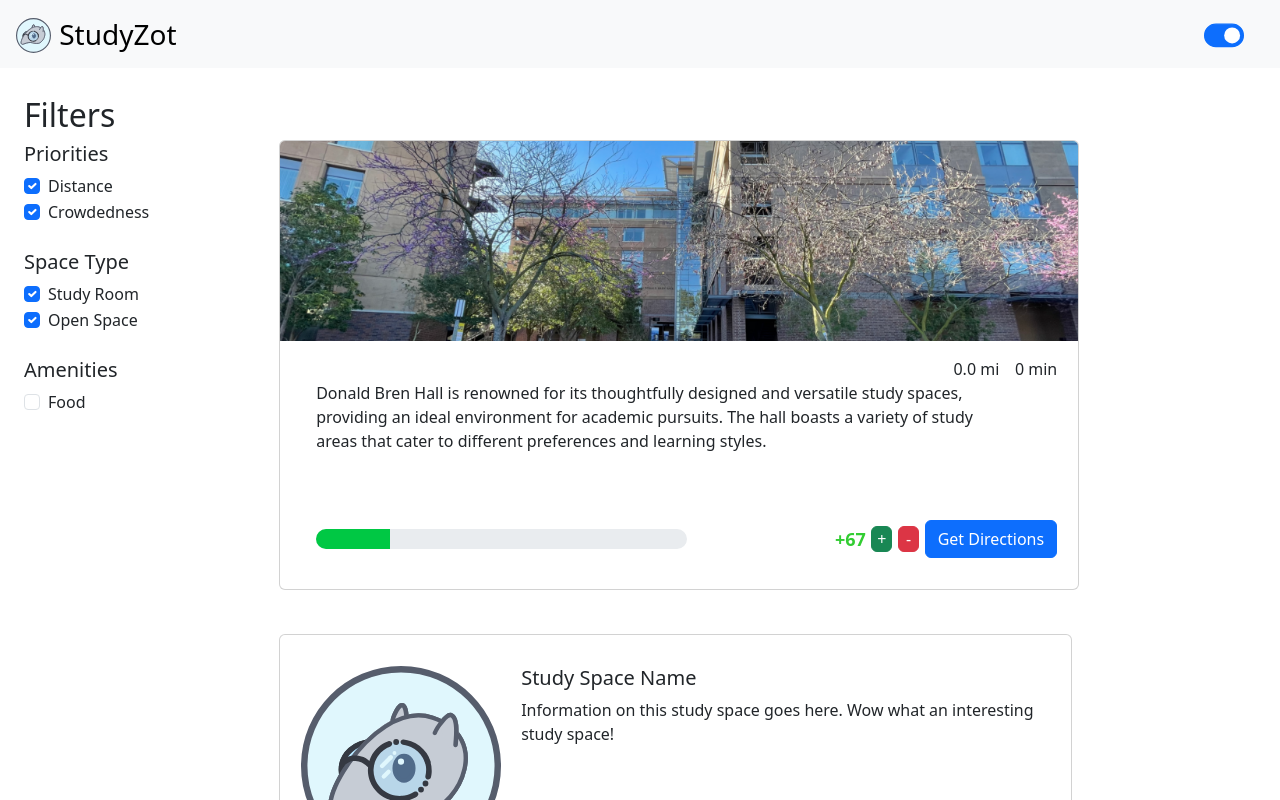
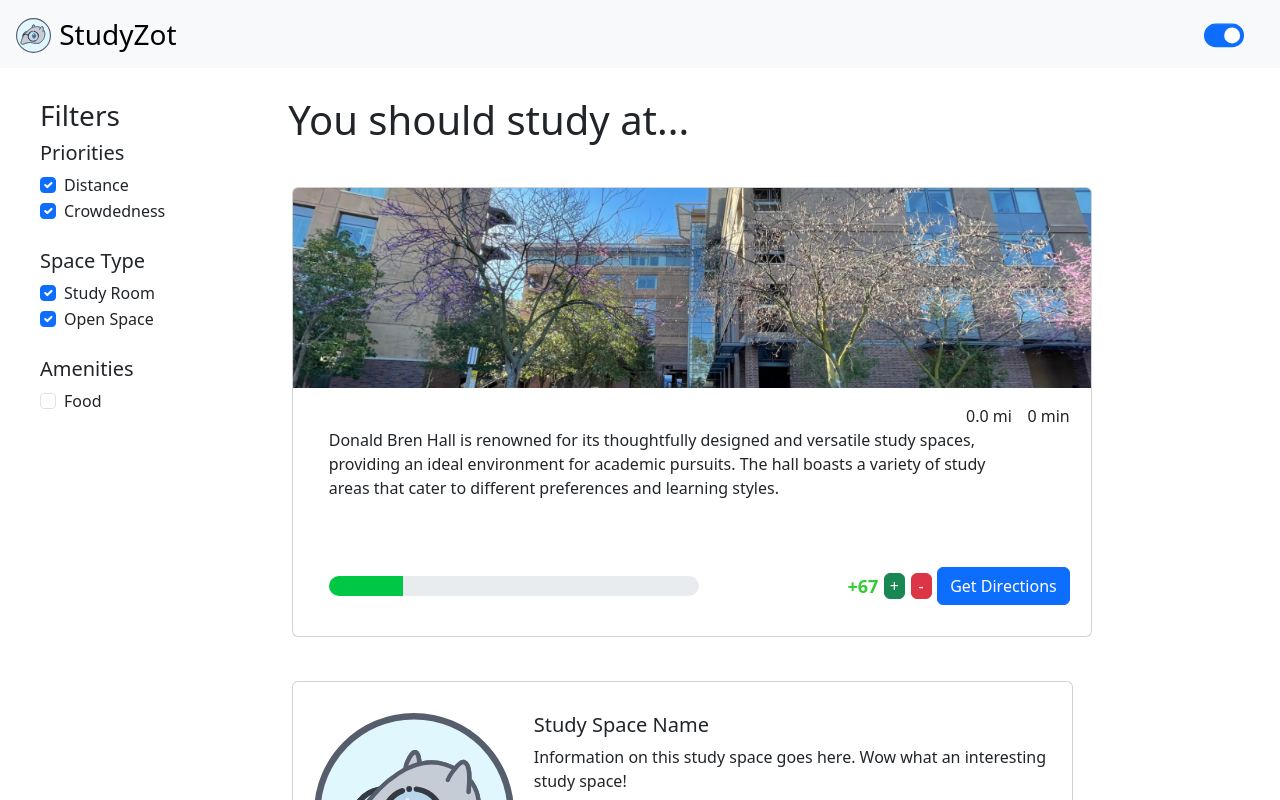
Before and after one commit to bjsilva1/StudyZot, a React (Vite) app in the folder app/: page / in a window 1280 px wide. Shown: the top 800 px of the page. Built offline with nearby package versions, Linux system fonts and the light colour scheme.

Commit message:
added heading

```diff
--- a/app/src/App.css
+++ b/app/src/App.css
@@ -5,6 +5,16 @@
 	align-items: top;
 	flex-direction: column;
 	padding: 0;
+
+}
+
+.leftSideBar {
+	margin-top: 0.2rem;
+}
+
+.cards-container h1 {
+	margin-top: 0;
+	margin-left: 2.5rem;
 }
 
 .bottom-container {
--- a/app/src/App.tsx
+++ b/app/src/App.tsx
@@ -17,6 +17,7 @@ function App() {
       <Container className="bottom-container">
         <LeftSideBar />
         <Container className="cards-container">
+          <h1> You should study at... </h1>
           <HeroCard />
           <BasicStudyCard />
         </Container>
--- a/app/src/components/LeftSideBar.css
+++ b/app/src/components/LeftSideBar.css
@@ -1,4 +1,5 @@
 .leftSideBar {
 	width: 20vw;
+	margin-left: 1rem;
 
 }
--- a/app/src/components/LeftSideBar.tsx
+++ b/app/src/components/LeftSideBar.tsx
@@ -5,7 +5,7 @@ import './LeftSideBar.css'
 function SpaceRoomSection () {
 	return (
 		<Container className="leftSideBar">
-			<h2> Filters </h2>
+			<h3 padding-bottom="0.2rem"> Filters </h3>
 			<h5> Priorities </h5>
 			<Form>
 				<Form.Check label="Distance" defaultChecked/>
```
